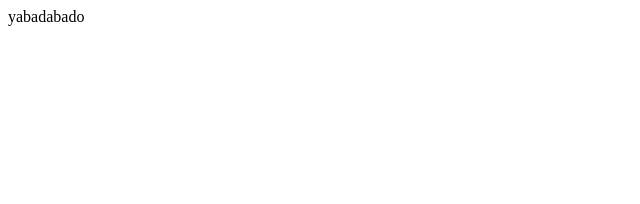
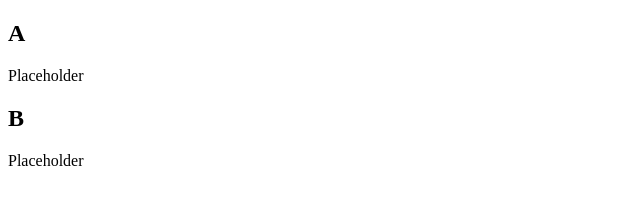
Before and after one commit to thunderforce1/thunderforce, a plain HTML site: page characterlist/characterlist.html in a window 1280 px wide. Shown: the whole page, without its empty margins (0-640 px from the left). Drawn offline with Linux system fonts and the light colour scheme.

Commit message:
Update characterlist.html

```diff
--- a/characterlist/characterlist.html
+++ b/characterlist/characterlist.html
@@ -1,6 +1,14 @@
 <!DOCTYPE html>
 <html lang="en">
 
-  yabadabado
+  <h2> A </h2>
+
+  <p>Placeholder </p>
+
+    <h2> B </h2>
+
+  <p>Placeholder </p>
+
+
 
 </html>
```
